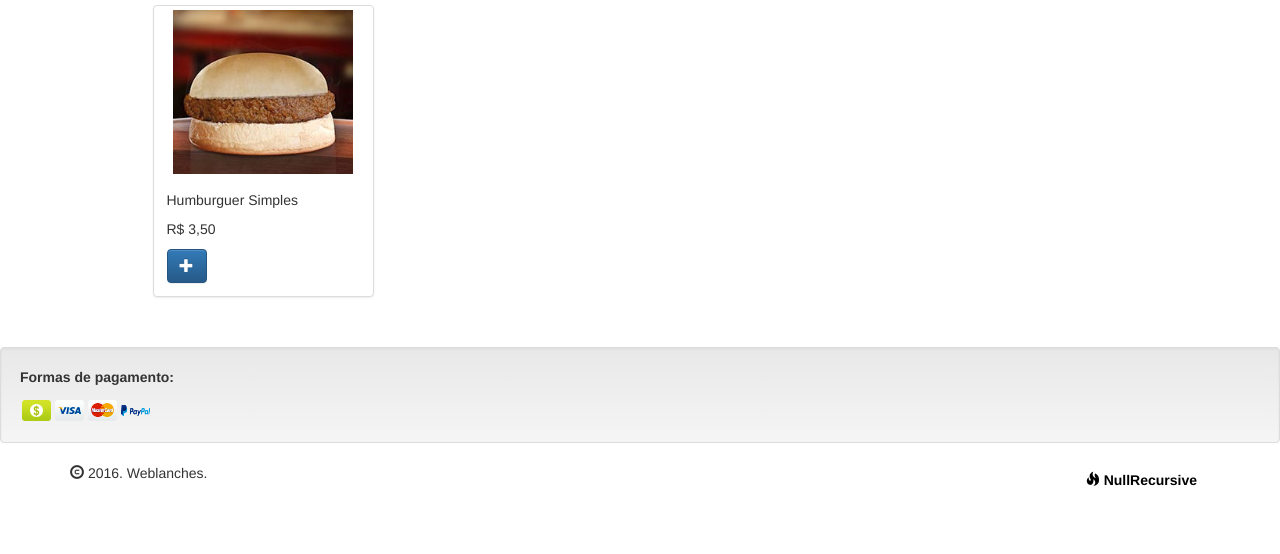
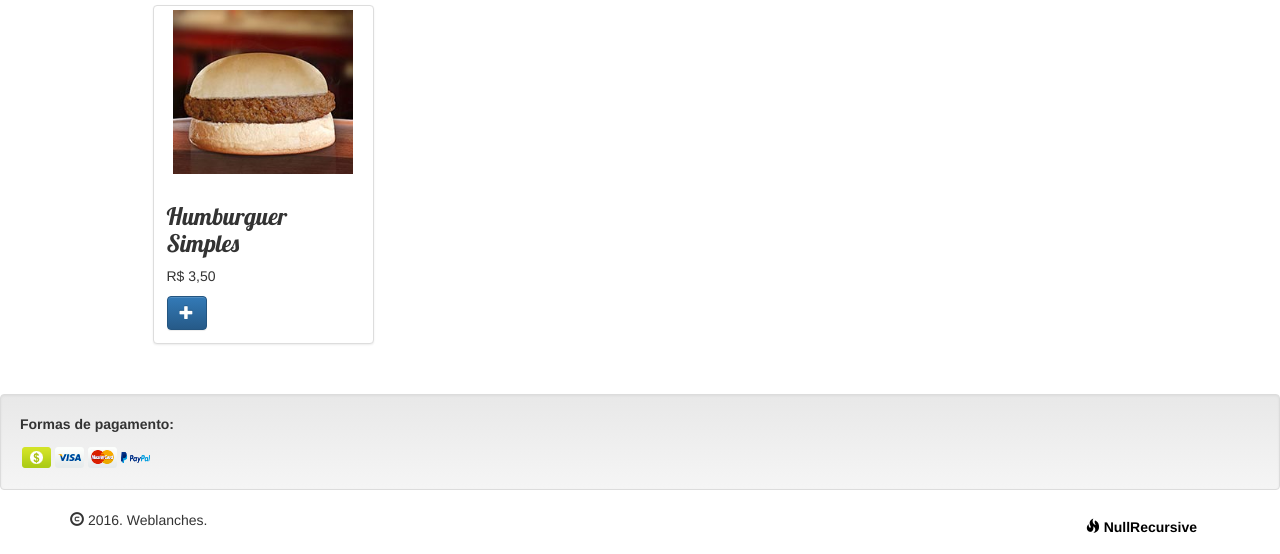
Before and after one commit to NullRecursive/WebLanches, a Django app: page /cardapio/hamburguer/ in a window 1280 px wide. Shown: the part 327-881 px from the top of the page. Before the commit the page ends 813 px from the top, so only its background shows below. Run offline with Django 3.2, Linux system fonts and the light colour scheme; some libraries are stand-ins or nearby versions.

Commit message:
hamburguer.html

```diff
--- a/loja/templates/loja/hamburguer.html
+++ b/loja/templates/loja/hamburguer.html
@@ -8,10 +8,10 @@
     <div class="thumbnail">
       <img alt="Hamburguer" title="Hamburguer" src="{% static 'images/hamburguer.jpg' %}" height="171px" width="180px"/>
       <div class="caption">
-        <h5>Humburguer Simples</h5>
+        <h3>Humburguer Simples</h3>
         <p > R$ 3,50</p>
 
-        <button type="button" class="btn btn-primary" data-toggle="modal" data-target=".eu">
+        <button type="button" class="btn btn-primary btn-mini" data-toggle="modal" data-target=".eu">
           <span class="glyphicon glyphicon-plus" aria-hidden="true"></span>
         </button>
 
```
